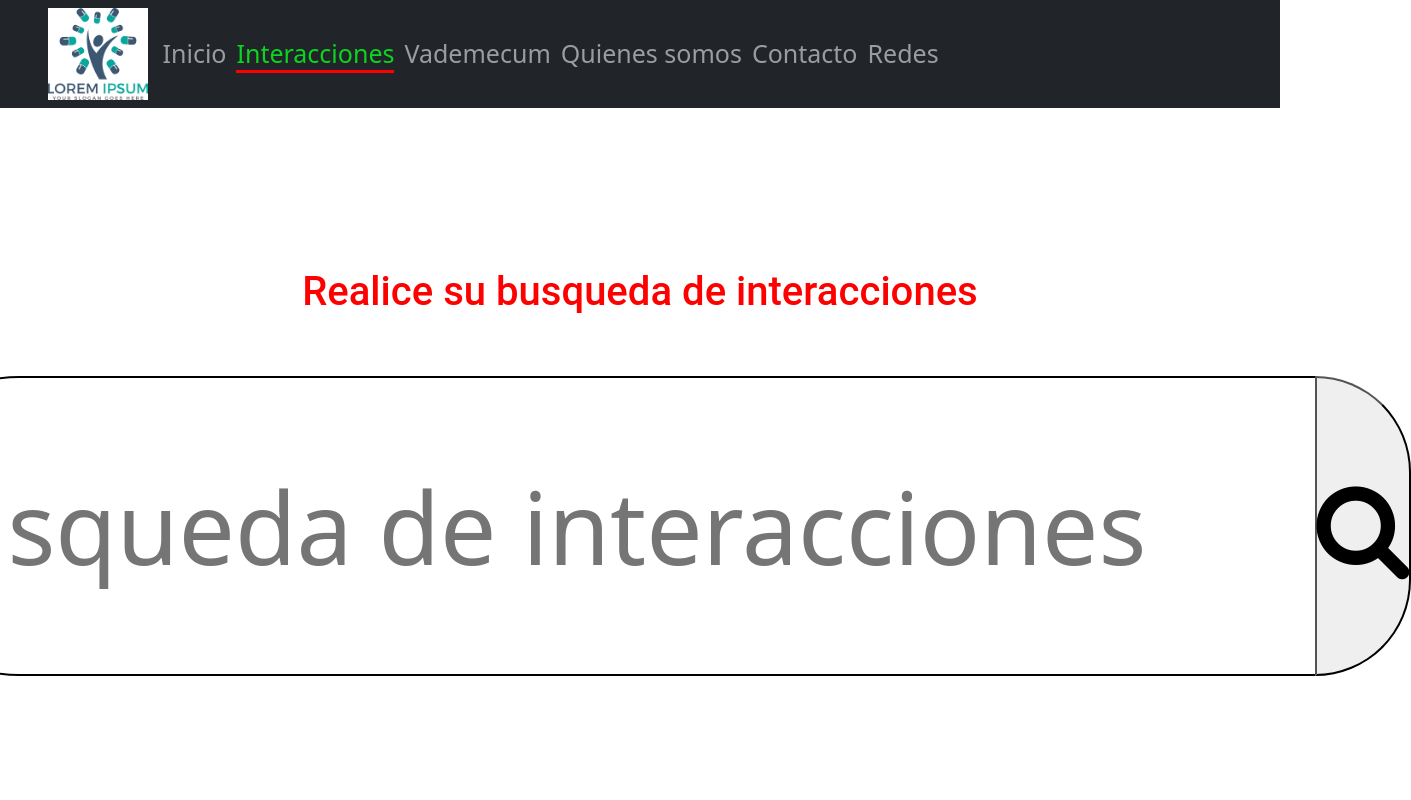
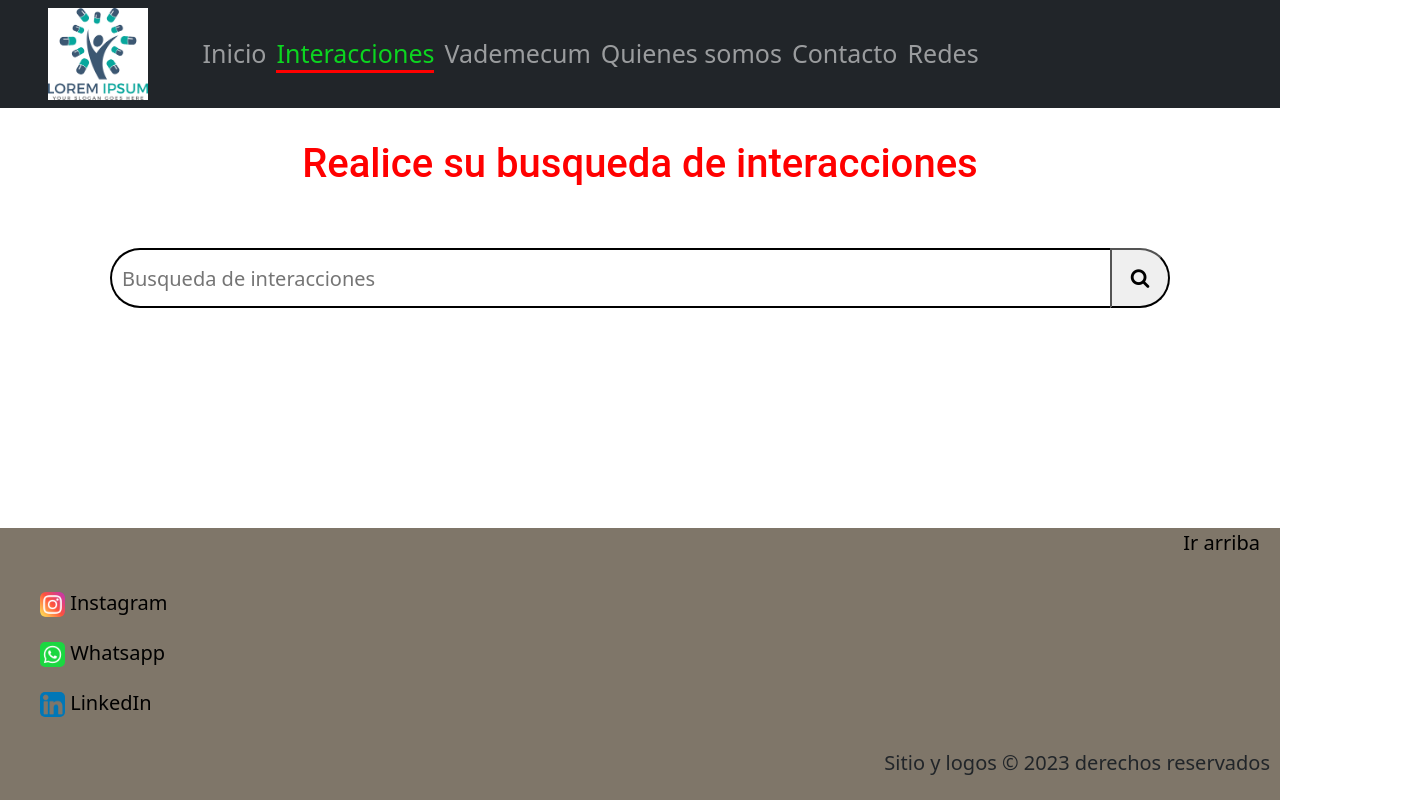
Before and after one commit to FerchoMagan/PreEntrega3RodriguezMagan, a plain HTML site: page proyectoi/paginas/interacciones.html in a window 1280 px wide. Shown: the top 800 px of the page, 1411 px wide, since content can reach past the window. Drawn offline with nearby package versions, Linux system fonts and the light colour scheme.

Commit message:
Correcciones al nav, searchbar y body

```diff
--- a/proyectoi/css/main.css
+++ b/proyectoi/css/main.css
@@ -10,7 +10,7 @@ html {
 
 /*nav*/
 /* Con boostrap pude mejorar mucho el nav, aunque lo tuve que modificar un poquito con mi propio css para que quedara
-mas o menos como yo queria*/
+mas o menos como yo queria y que no se rompa*/
 header {
       background-color: black;
 }
@@ -19,7 +19,9 @@ header nav div img {
       width: 10rem;
       margin-left: 4rem;
 }
-
+nav ul {
+      margin-left: 4em;
+}
 nav ul li {
       font-size: 2.5rem;
 }
@@ -34,7 +36,7 @@ nav ul li {
 /*body*/
 
 section {
-      padding-top: 10em;
+      padding-top: 8em
 }
 
 h1 {
@@ -81,14 +83,14 @@ section p {
       display: flex;
       flex-flow: row;
       justify-content: center;
-      font-size: 10rem;
+      font-size: 2rem;
       padding-bottom: 10em;
-      padding-left: 0.2em;
-      padding-right: 0.2em;
-      width: auto
+      margin-left: 0.5em;
+      margin-right: 0.5em;
+
 }
 .busquedavademecum input {
-      width: 62em;
+      width: 50em;
       height: 3em;
       border-top-left-radius: 2em;
       border-bottom-left-radius: 2em;
@@ -111,14 +113,13 @@ section p {
       display: flex;
       flex-flow: row;
       justify-content: center;
-      font-size: 10rem;
+      font-size: 2rem;
       padding-bottom: 10em;
-      padding-left: 0.2em;
-      padding-right: 0.2em;
-      width: auto
+      margin-left: 0.5em;
+      margin-right: 0.5em;
 }
 .busquedainteracciones input {
-      width: 62em;
+      width: 50em;
       height: 3em;
       border-top-left-radius: 2em;
       border-bottom-left-radius: 2em;
--- a/proyectoi/paginas/interacciones.html
+++ b/proyectoi/paginas/interacciones.html
@@ -12,7 +12,7 @@
     </head>
     <body>
         <header id="topup">
-            <nav class="navbar navbar-expand-lg navbar-dark bg-dark">
+            <nav class="navbar navbar-expand-lg navbar-dark bg-dark navbar fixed-top">
                 <div class="container-fluid">
                     <a class="navbar-brand">
                         <img src="../archivos/iconos/logo.png">
```
Also changed, not shown: proyectoi/index.html (+1 -1 lines), proyectoi/paginas/contacto.html (+1 -1 lines), proyectoi/paginas/quienes_somos.html (+1 -1 lines), proyectoi/paginas/vademecum.html (+1 -1 lines).
